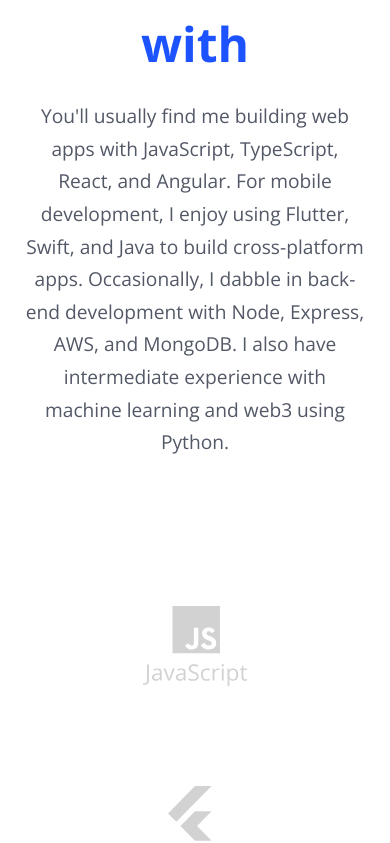
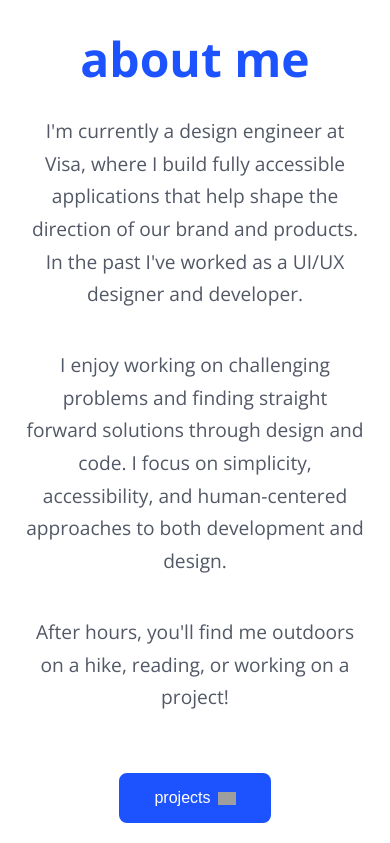
Before and after one commit to zoeschmitt/zoe, a React (Create React App) app: page / in a window 390 px wide. Shown: the part 890-1733 px from the top of the page. Built offline with nearby package versions, Linux system fonts and the light colour scheme; grey boxes are pictures that could not be loaded.

Commit message:
feat: about section

```diff
--- a/src/data/routes.ts
+++ b/src/data/routes.ts
@@ -1,2 +1,2 @@
-const routes = ["about", "skills", "projects", "contact"];
+const routes = ["about", "projects", "skills", "contact"];
 export default routes;
--- /dev/null
+++ b/src/sections/about/about.scss
@@ -0,0 +1,46 @@
+@import "../../styles/global.scss";
+
+.about {
+  margin-top: 5rem;
+  .grid {
+    display: grid;
+    grid-template-columns: 1fr 1fr;
+    gap: 4rem;
+    align-items: center;
+    .col {
+      text-align: flex-start;
+      .tech-stack {
+        display: flex;
+      }
+      .btn {
+        align-self: flex-start;
+        margin-top: 40px;
+        img {
+          height: 0.8rem;
+          margin-left: 8px;
+        }
+      }
+    }
+    .end {
+      margin-left: 100px;
+    }
+    @media (max-width: 1250px) {
+      grid-template-columns: 1fr;
+      .col {
+        text-align: center;
+        .tech-stack {
+          display: flex;
+        }
+        .btn {
+          align-self: center;
+          margin: 40px 0 100px;
+        }
+      }
+      .end {
+        margin: 0;
+        display: flex;
+        justify-content: center;
+      }
+    }
+  }
+}
--- /dev/null
+++ b/src/sections/about/index.tsx
@@ -0,0 +1,43 @@
+import Button from "../../components/button";
+import Circle from "../../components/circle";
+import Col from "../../components/col";
+import "./about.scss";
+
+const About = () => {
+  return (
+    <section id="about" className="about">
+      <div className="grid">
+        <Col>
+          <h2>about me</h2>
+          <p>
+            I'm currently a design engineer at Visa, where I build fully
+            accessible applications that help shape the direction of our brand and
+            products. In the past I've worked as a UI/UX designer and developer.
+          </p>
+          <p>
+            I enjoy working on challenging problems and finding straight forward
+            solutions through design and code. I focus on simplicity,
+            accessibility, and human-centered approaches to both development and
+            design.
+          </p>
+          <p>
+            After hours, you'll find me outdoors on a hike, reading, or working
+            on a project!
+          </p>
+          <Button
+            onClick={() => document.getElementById("projects")?.scrollIntoView()}
+            aria-label="go to projects"
+          >
+            projects
+            <img src="assets/arrow.svg" alt="" />
+          </Button>
+        </Col>
+        <div className="end">
+          <Circle />
+        </div>
+      </div>
+    </section>
+  );
+};
+
+export default About;
```
